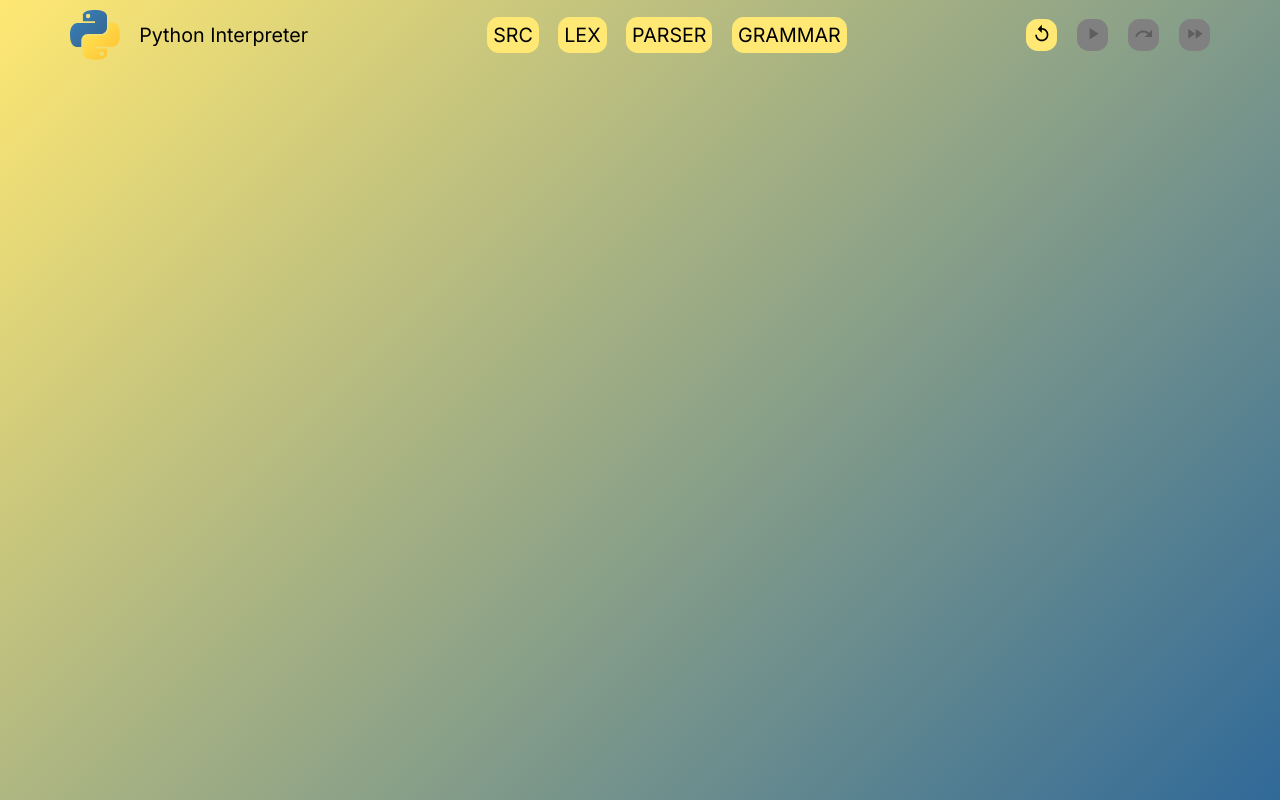
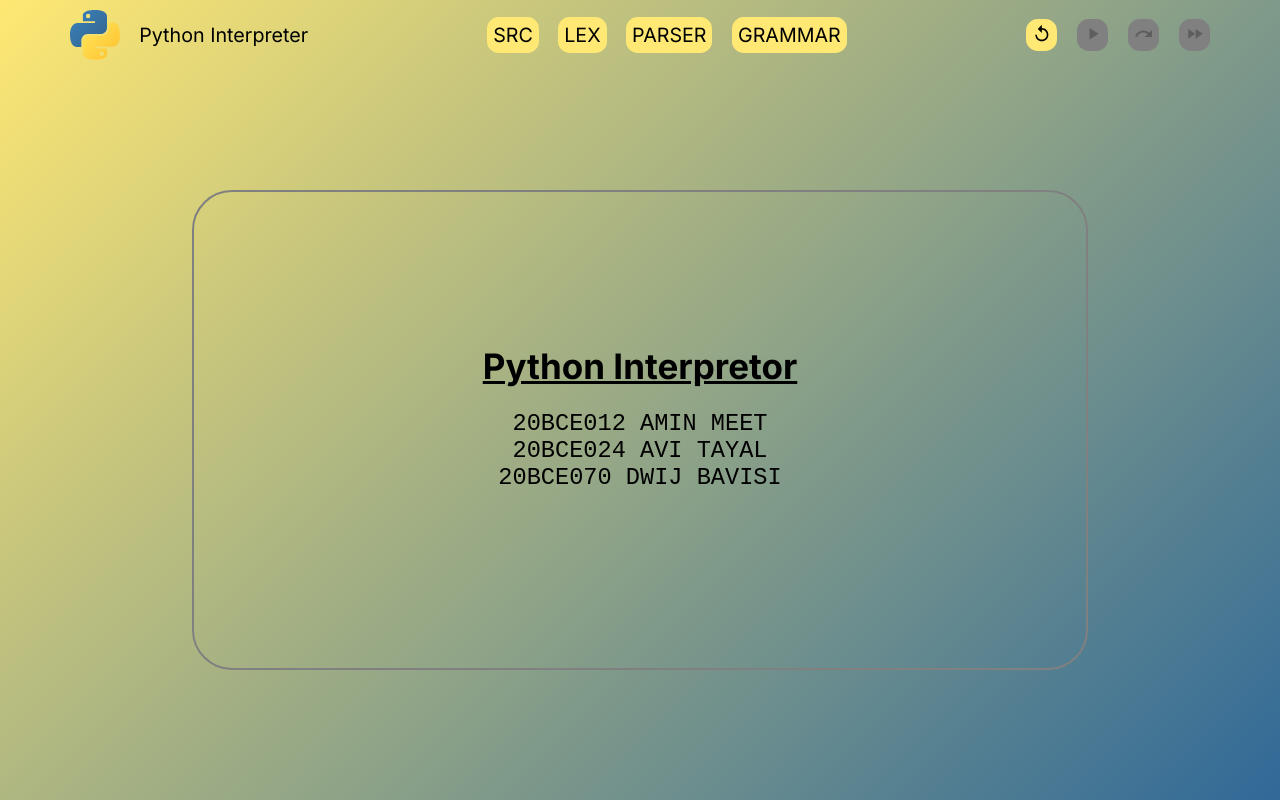
Before and after one commit to Meet91721/Python-Interpreter, a Next.js app: page / in a window 1280 px wide. Built offline with nearby package versions, Linux system fonts and the light colour scheme.

Commit message:
new line bug solved

```diff
--- a/app/page.tsx
+++ b/app/page.tsx
@@ -7,8 +7,28 @@ export default function Home() {
     <>
       <Header />
       <main className={styles.main} >
+        <div
+          className={styles.textarea} style={{ height: '90vh', display: 'flex', justifyContent: 'center' }}>
+          <div
+            style={{ height: '60vh', width: '70vw', border: '2px grey solid', marginTop: "auto", marginBottom: "auto", display: 'flex', borderRadius: '40px' }}>
+            <div style={{ margin: "auto", textAlign: 'center', fontSize: 'larger', opacity: '1' }}>
+              <span>
+                <strong style={{ textDecorationStyle: 'double', fontSize: '35px' }}>
+                  <u>Python Interpretor</u>
+                </strong>
+              </span>
+              <pre >
+                20BCE012 AMIN MEET
+                <br />
+                20BCE024 AVI TAYAL
+                <br />
+                20BCE070 DWIJ BAVISI
+              </pre>
+            </div>
+          </div>
 
-      </main>
+        </div>
+      </main >
     </>
   )
 }
```
Also changed, not shown: app/lex/logic.tsx (+15 -2 lines).
